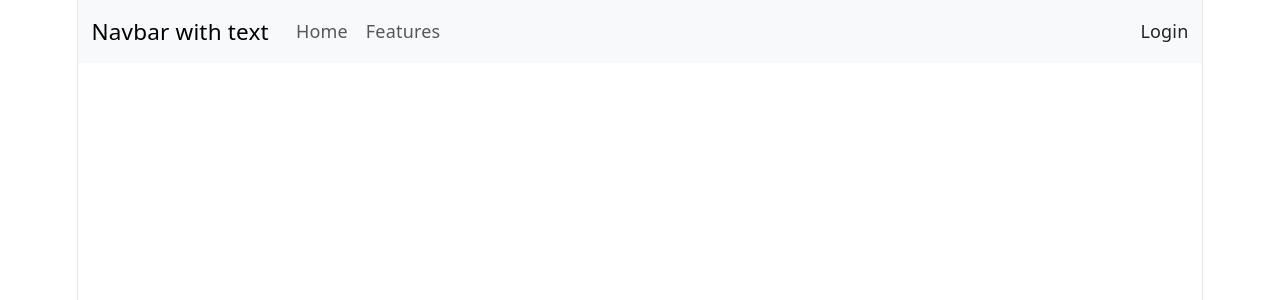
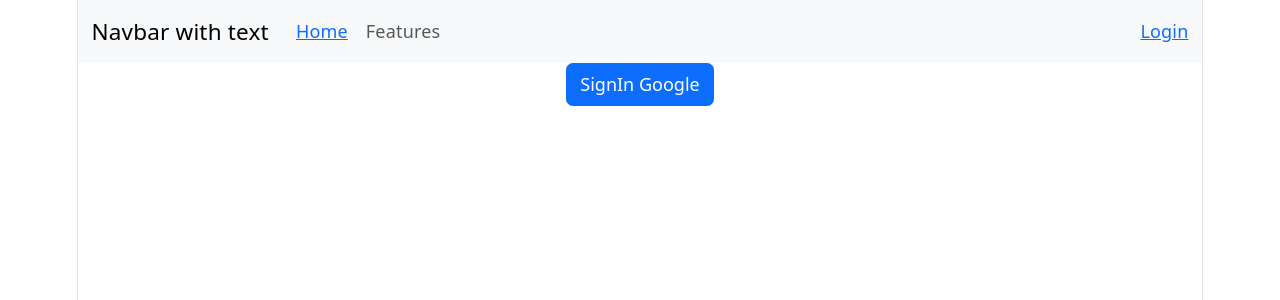
Before and after one commit to RainyBlueRose/Firebase-Authentication-Practice, a React (Vite) app: page /login in a window 1280 px wide. Shown: the top 300 px of the page. Built offline with nearby package versions, Linux system fonts and the light colour scheme.

Commit message:
setup firebase connection

```diff
--- a/package.json
+++ b/package.json
@@ -11,6 +11,7 @@
   },
   "dependencies": {
     "bootstrap": "^5.3.8",
+    "firebase": "^12.17.1",
     "react": "^19.2.8",
     "react-bootstrap": "^2.10.10",
     "react-dom": "^19.2.8",
--- a/src/App.jsx
+++ b/src/App.jsx
@@ -1,12 +1,25 @@
 import React from "react";
 import Headers from "./components/layouts/Headers";
-import { BrowserRouter } from "react-router-dom";
+import { BrowserRouter, Routes, Route } from "react-router-dom";
+import Home from "./components/pages/Home";
+import Login from "./components/pages/Login";
 
 const App = () => {
+  const roitai = "สวัสดีครับ";
   return (
-    <div>
-      <Headers />
-    </div>
+    <>
+      <BrowserRouter>
+        <Headers />
+        <Routes>
+          {/* <Headers />
+        <h1>Hello World</h1>
+        <Home />
+        <Login/> */}
+          <Route path="/" element={<Home />} />
+          <Route path="login" element={<Login/>}/>
+        </Routes>
+      </BrowserRouter>
+    </>
   );
 };
 
--- a/src/components/layouts/Headers.jsx
+++ b/src/components/layouts/Headers.jsx
@@ -1,5 +1,6 @@
 import React from "react";
 import { Container, Navbar, Nav } from "react-bootstrap";
+import { Link } from "react-router-dom"
 
 const header = () => {
   return (
@@ -8,11 +9,11 @@ const header = () => {
         <Navbar.Brand href="#home">Navbar with text</Navbar.Brand>
         <Navbar.Toggle />
         <Nav className="me-auto">
-          <Nav.Link href="#home">Home</Nav.Link>
+          <Nav.Link><Link to="/">Home</Link></Nav.Link>
           <Nav.Link href="#features">Features</Nav.Link>
         </Nav>
         <Navbar.Collapse className="justify-content-end">
-          <Nav.Link>Login</Nav.Link>
+          <Nav.Link><Link to="login">Login</Link></Nav.Link>
         </Navbar.Collapse>
       </Container>
     </Navbar>
--- /dev/null
+++ b/src/components/pages/Home.jsx
@@ -0,0 +1,9 @@
+import React from 'react'
+
+const Home = () => {
+  return (
+    <div>Home</div>
+  )
+}
+
+export default Home
--- /dev/null
+++ b/src/components/pages/Login.jsx
@@ -0,0 +1,17 @@
+import React from "react";
+import { Container, Button } from "react-bootstrap";
+
+const Login = () => {
+
+    const handleLoginByGoogle = async() => {
+        alert('ok click')
+    }
+
+  return (
+    <Container>
+      <Button onClick={handleLoginByGoogle}>SignIn Google</Button>
+    </Container>
+  );
+};
+
+export default Login;
```
Also changed, not shown: src/firebase.example.js (added, +25 -0 lines), 2 other files (tests, documents, lock files or other folders).
